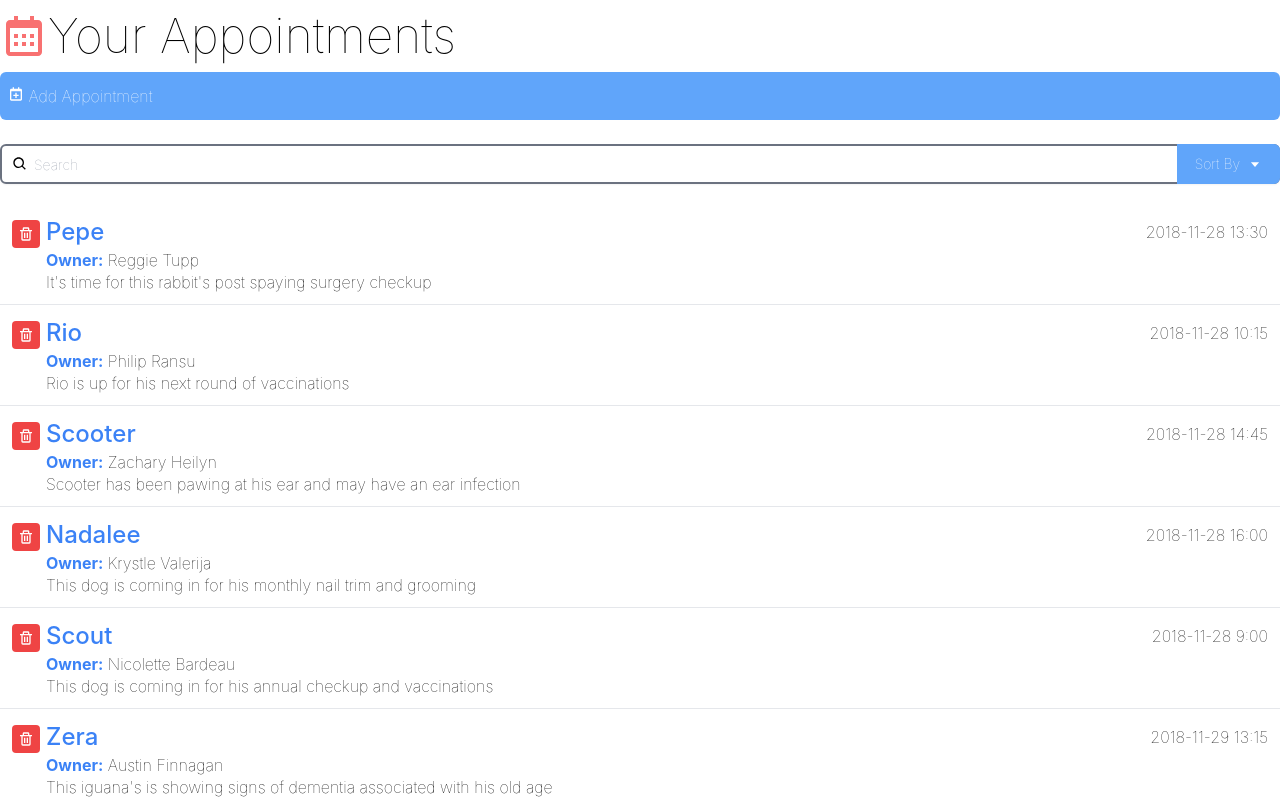
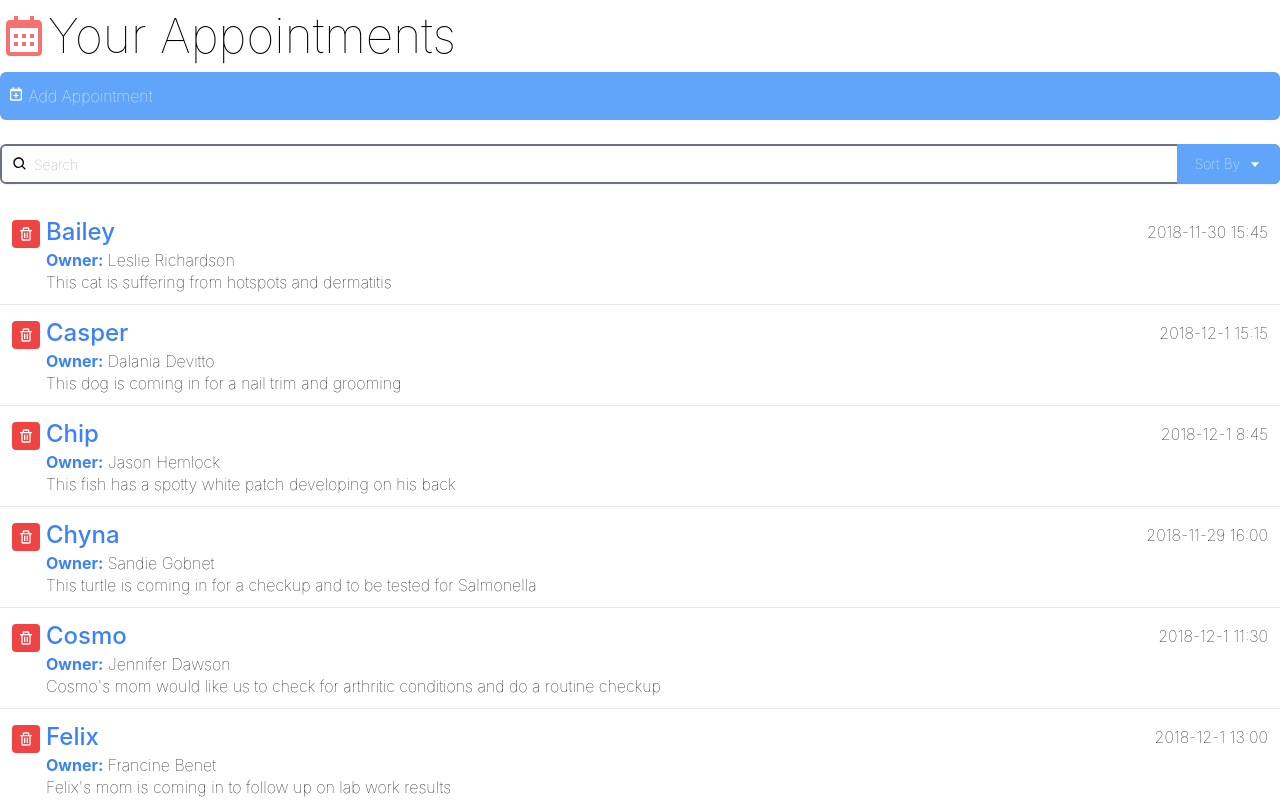
Before and after one commit to AllenRuiGuo/react-interface, a React (Create React App) app: page / in a window 1280 px wide. Shown: the top 800 px of the page. Built offline with nearby package versions, Linux system fonts and the light colour scheme.

Commit message:
Sort algorithm

```diff
--- a/src/App.js
+++ b/src/App.js
@@ -7,13 +7,22 @@
 function App() {
   let [appointmentlist, setAppointmentList] = useState([]);
   let [query, setQuery] = useState("");
+  let [sortBy, setSortBy] = useState("petName");
+  let [orderBy, setOrderBy] = useState("asc");
 
-  const filteredAppointments = appointmentlist.filter((item) => {
+  const filteredAppointments = appointmentlist
+    .filter((item) => {
       return (
         item.petName.toLowerCase().includes(query.toLowerCase()) ||
         item.ownerName.toLowerCase().includes(query.toLowerCase()) ||
         item.aptNotes.toLowerCase().includes(query.toLowerCase())
       );
+    })
+    .sort((a, b) => {
+      let order = orderBy === "asc" ? 1 : -1;
+      return a[sortBy].toLowerCase() < b[sortBy].toLowerCase()
+        ? -1 * order
+        : 1 * order;
     });
 
   const fetchData = useCallback(() => {
```
Lines whose indentation alone changed are shown as unchanged.
